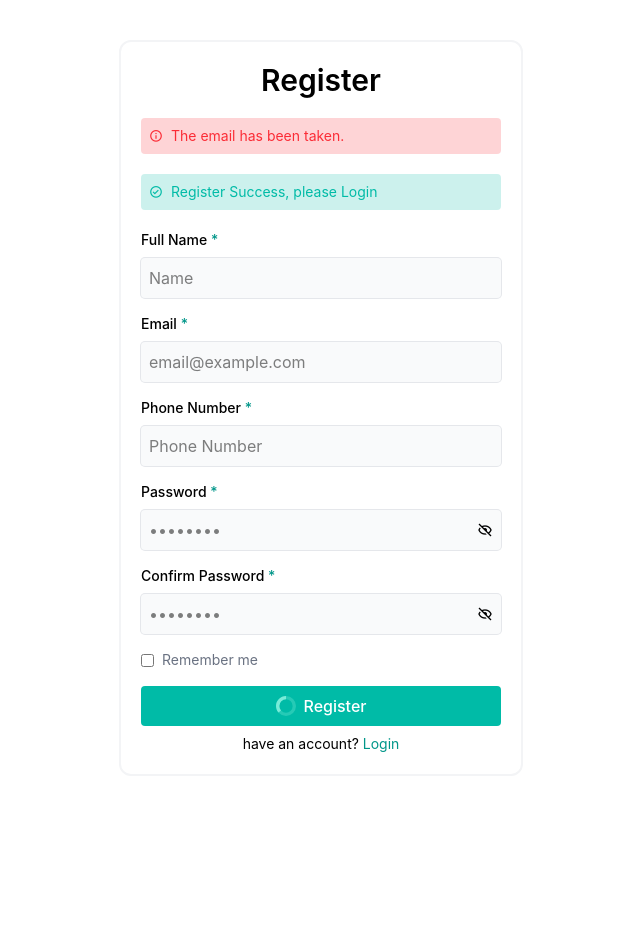
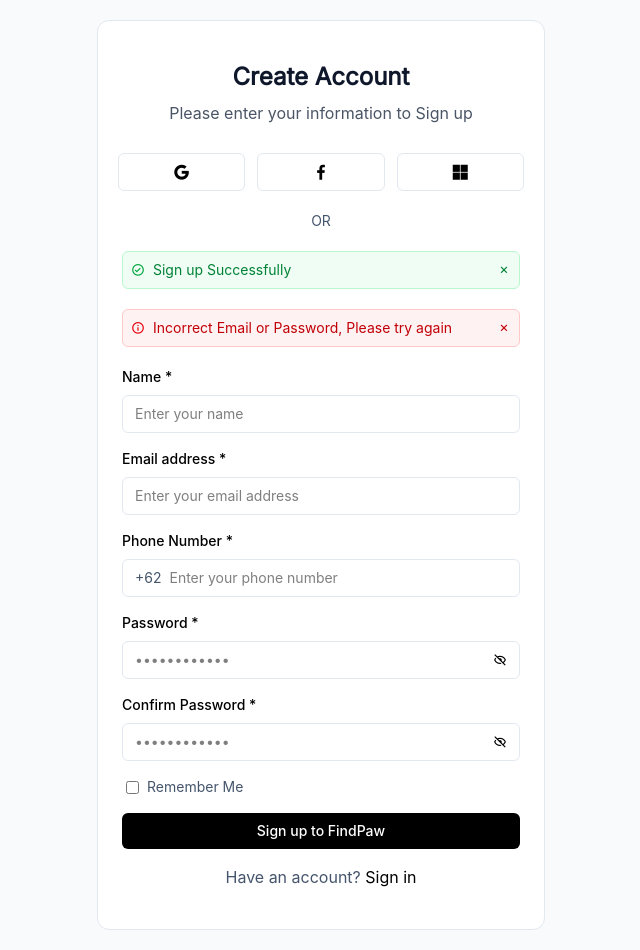
Before and after one commit to rfdytzz/findpaw-platform, a Vue app in the folder Frontend/: page /signup in a window 1280 px wide. Shown: the whole page, without its empty margins (319-959 px from the left). Before the commit the page ends 816 px from the top, so only its background shows below. Built offline with nearby package versions, Linux system fonts and the light colour scheme.

Commit message:
fix: change UI Style to Modern Minimalist

```diff
--- a/Frontend/src/views/auth/Signin.vue
+++ b/Frontend/src/views/auth/Signin.vue
@@ -7,7 +7,7 @@ const toggleShow = () => {
 }
 
 onMounted(() => {
-    document.title = 'FindPaw - Login'
+    document.title = 'FindPaw - Sign in'
 })
 </script>
 
--- a/Frontend/src/views/auth/Signup.vue
+++ b/Frontend/src/views/auth/Signup.vue
@@ -11,88 +11,126 @@ const toggleShowConfirm = () => {
     isShowConfirm.value = !isShowConfirm.value
 }
 
+const phone_number = ref('');
+
+const formatPhone = (event) => {
+    let value = event.target.value.replace(/\D/g, '');
+
+    let formattedValue = '';
+
+    if (value.length > 0) {
+        formattedValue += value.substring(0, 3);
+    }
+    if (value.length > 3) {
+        formattedValue += '-' + value.substring(3, 7);
+    }
+    if (value.length > 7) {
+        formattedValue += '-' + value.substring(7, 12);
+    }
+
+    phone_number.value = formattedValue;
+};
+
 onMounted(() => {
-    document.title = 'FindPaw - Register'
+    document.title = 'FindPaw - Sign up'
 })
 </script>
 
 <template>
-    <div class="w-full h-fit p-10 flex justify-center items-center">
-        <div class="rounded-xl border-2 gap-5 items-center border-gray-100 bg-white p-5 flex flex-col">
-            <h1 class="text-3xl font-semibold">Register</h1>
-            <div class="w-full text-sm flex items-center bg-red-500/20 text-red-500 p-2 gap-2 rounded">
-                <i class='bx bx-info-circle' ></i>
-                The email has been taken.
+    <div class="flex bg-slate-50 justify-center items-center h-fit py-5">
+        <div class="bg-white border border-slate-200 px-5 py-10 rounded-xl gap-5 flex flex-col md:w-[35%] w-full">
+            <div class="flex flex-col items-center gap-2">
+                <div class="font-semibold text-slate-900 font-inter text-2xl">Create Account</div>
+                <div class="text-md text-gray-600">Please enter your information to Sign up</div>
             </div>
-            <div class="w-full text-sm flex items-center bg-teal-500/20 text-teal-500 p-2 gap-2 rounded">
-                <i class='bx bx-check-circle' ></i>
-                Register Success, please Login
+            <div class="flex gap-3 mt-2 w-full items-center justfiy-center">
+                <div
+                    class="flex-1 flex items-center py-2 hover:bg-slate-50 cursor-pointer justify-center border rounded-md border-slate-200">
+                    <i class="bx bxl-google text-xl"></i>
                 </div>
-            <form action="" class="flex flex-col gap-4">
-                <div class="flex flex-col gap-2">
-                    <label for="name" class="font-medium text-sm">Full Name <span class="text-teal-600">*</span></label>
                 <div
-                        class="flex flex-row focus-within:bg-white w-90 ring rounded bg-gray-50 ring-gray-200 focus-within:ring-teal-500">
-                        <input type="text" placeholder="Name" class="w-full rounded p-2 focus:outline-0" name=""
-                            id="name">
+                    class="flex-1 flex items-center py-2 hover:bg-slate-50 cursor-pointer justify-center border rounded-md border-slate-200">
+                    <i class="bx bxl-facebook text-xl"></i>
+                </div>
+                <div
+                    class="flex-1 flex items-center py-2 hover:bg-slate-50 cursor-pointer justify-center border rounded-md border-slate-200">
+                    <i class="bx bxl-microsoft text-xl"></i>
                 </div>
             </div>
-                <div class="flex flex-col gap-2">
-                    <label for="email" class="font-medium text-sm">Email <span class="text-teal-600">*</span></label>
+            <div class="flex items-center gap-2 justify-center">
+                <span class="text-sm text-slate-600">OR</span>
+            </div>
+            <div class="w-full px-1">
                 <div
-                        class="flex flex-row focus-within:bg-white w-90 ring rounded bg-gray-50 ring-gray-200 focus-within:ring-teal-500">
-                        <input type="email" placeholder="email@example.com" class="w-full p-2 rounded focus:outline-0" name=""
-                            id="email">
+                    class="flex items-center justify-between p-2 rounded-md text-sm bg-green-50 border border-green-200 text-green-700">
+                    <div class="flex gap-2 items-center">
+                        <i class="bx bx-check-circle text-green-600"></i>
+                        <span>Sign up Successfully</span>
+                    </div>
+                    <i class="bx bx-x cursor-pointer"></i>
                 </div>
             </div>
-                <div class="flex flex-col gap-2">
-                    <label for="phone_number" class="font-medium text-sm">Phone Number <span class="text-teal-600">*</span></label>
+            <div class="w-full px-1">
                 <div
-                        class="flex flex-row focus-within:bg-white w-90 ring rounded bg-gray-50 ring-gray-200 focus-within:ring-teal-500">
-                        <input type="tel" placeholder="Phone Number" class="w-full p-2 rounded focus:outline-0" name=""
-                            id="phone_number">
+                    class="flex items-center justify-between p-2 rounded-md text-sm bg-red-50 border border-red-200 text-red-700">
+                    <div class="flex gap-2 items-center">
+                        <i class="bx bx-info-circle text-red-600"></i>
+                        <span>Incorrect Email or Password, Please try again</span>
+                    </div>
+                    <i class="bx bx-x cursor-pointer"></i>
                 </div>
             </div>
-                <div class="flex flex-col gap-2">
-                    <label for="password" class="font-medium text-sm">Password <span
-                            class="text-teal-600">*</span></label>
+            <form class="flex flex-col items-start justify-center px-1 gap-4">
+                <div class="flex flex-col w-full gap-2">
+                    <label for="name" class="font-medium text-sm">Name <span>*</span></label>
+                    <input required type="text" id="name" placeholder="Enter your name"
+                        class="rounded-md text-sm flex-1 focus:outline-0 border border-slate-200 px-3 py-2 focus:border-slate-400 focus:ring-slate-200 focus:ring-3 transition duration-200 ease-in-out">
+                </div>
+                <div class="flex flex-col w-full gap-2">
+                    <label for="email" class="font-medium text-sm">Email address <span>*</span></label>
+                    <input required type="email" id="email" placeholder="Enter your email address"
+                        class="rounded-md text-sm flex-1 focus:outline-0 border border-slate-200 px-3 py-2 focus:border-slate-400 focus:ring-slate-200 focus:ring-3 transition duration-200 ease-in-out">
+                </div>
+                <div class="flex flex-col w-full gap-2">
+                    <label for="phone_number" class="font-medium text-sm">Phone Number <span>*</span></label>
                     <div
-                        class="flex items-center flex-row focus-within:bg-white w-90 ring rounded bg-gray-50 ring-gray-200 focus-within:ring-teal-500">
-                        <input :type="isShow ? 'text' : 'password'" type="password" placeholder="••••••••"
-                            class="w-full py-2 pl-2 focus:outline-0 rounded" name="" id="password">
-                        <i @click="toggleShow" :class="isShow ? 'bx-show' : 'bx-hide'" class="bx bx-hide p-2"></i>
+                        class="rounded-md text-sm gap-2 flex-1 border border-slate-200 px-3 py-2 focus-within:border-slate-400 focus-within:ring-slate-200 focus-within:ring-3 transition duration-200 ease-in-out flex items-center">
+                        <span class="text-slate-600">+62</span>
+                        <input @input="formatPhone" :value="phone_number" required minlength="8" type="tel" id="phone_number" placeholder="Enter your phone number"
+                            class="focus:outline-0 text-sm flex-1">
                     </div>
                 </div>
-                <div class="flex flex-col gap-2">
-                    <label for="confirm_password" class="font-medium text-sm">Confirm Password <span
-                            class="text-teal-600">*</span></label>
+                <div class="flex flex-col w-full gap-2">
+                    <label for="password" class="font-medium text-sm">Password <span>*</span></label>
                     <div
-                        class="flex items-center flex-row focus-within:bg-white w-90 ring rounded bg-gray-50 ring-gray-200 focus-within:ring-teal-500">
-                        <input :type="isShowConfirm ? 'text' : 'password'" type="password" placeholder="••••••••"
-                            class="w-full py-2 pl-2 focus:outline-0 rounded" name="" id="confirm_password">
-                        <i @click="toggleShowConfirm" :class="isShowConfirm ? 'bx-show' : 'bx-hide'" class="bx bx-hide p-2"></i>
+                        class="rounded-md text-sm flex-1 border border-slate-200 px-3 py-2 focus-within:border-slate-400 focus-within:ring-slate-200 focus-within:ring-3 transition duration-200 ease-in-out flex items-center">
+                        <input required minlength="8" :type="isShow ? 'text' : 'password'" id="password"
+                            placeholder="••••••••••••" class="focus:outline-0 text-sm flex-1">
+                        <i :class="isShow ? 'bx-show' : 'bx-hide'" @click="toggleShow"
+                            class="bx text-md cursor-pointer"></i>
                     </div>
                 </div>
-                <div class="flex items-center text-sm gap-2 text-gray-500 justify-start">
-                    <input type="checkbox" name="" id="">
-                    Remember me
+                <div class="flex flex-col w-full gap-2">
+                    <label for="confirm_password" class="font-medium text-sm">Confirm Password <span>*</span></label>
+                    <div
+                        class="rounded-md text-sm flex-1 border border-slate-200 px-3 py-2 focus-within:border-slate-400 focus-within:ring-slate-200 focus-within:ring-3 transition duration-200 ease-in-out flex items-center">
+                        <input required minlength="8" :type="isShowConfirm ? 'text' : 'password'" id="password"
+                            placeholder="••••••••••••" class="focus:outline-0 text-sm flex-1">
+                        <i :class="isShowConfirm ? 'bx-show' : 'bx-hide'" @click="toggleShowConfirm"
+                            class="bx text-md cursor-pointer"></i>
                     </div>
-                <button class="cursor-pointer font-medium flex justify-center items-center gap-2 bg-teal-500 rounded p-2 text-white hover:bg-teal-700">
-                    <div role="status" aria-label="Loading">
-                        <svg class="mx-auto size-5 animate-spin text-teal-200" xmlns="http://www.w3.org/2000/svg"
-                            fill="none" viewBox="0 0 24 24" aria-hidden="true">
-                            <circle class="opacity-25" cx="12" cy="12" r="10" stroke="currentColor" stroke-width="4">
-                            </circle>
-
-                            <path class="opacity-75" fill="currentColor"
-                                d="M4 12a8 8 0 018-8V0C5.373 0 0 5.373 0 12h4zm2 5.291A7.962 7.962 0 014 12H0c0 3.042 1.135 5.824 3 7.938l3-2.647z">
-                            </path>
-                        </svg>
                 </div>
-                    Register
-                </button>
-                <div class="text-sm text-center -mt-2">have an account? <router-link to="/login"
-                        class="text-teal-600 hover:underline">Login</router-link></div>
+                <div class="flex items-center justify-between w-full">
+                    <div class="flex items-center gap-2 px-1">
+                        <input type="checkbox" id="remember" class="accent-slate-900">
+                        <label for="remember" class="text-sm text-slate-600">Remember Me</label>
+                    </div>
+                </div>
+                <button
+                    class="w-full bg-black text-white font-medium py-2 rounded-md cursor-pointer text-sm hover:bg-slate-800 transition duration-200">Sign
+                    up to FindPaw</button>
+                <div class="text-center w-full text-slate-600">Have an account? <router-link to="/signin"
+                        class="text-black">Sign in</router-link></div>
             </form>
         </div>
     </div>
```
Lines whose indentation alone changed are shown as unchanged.
